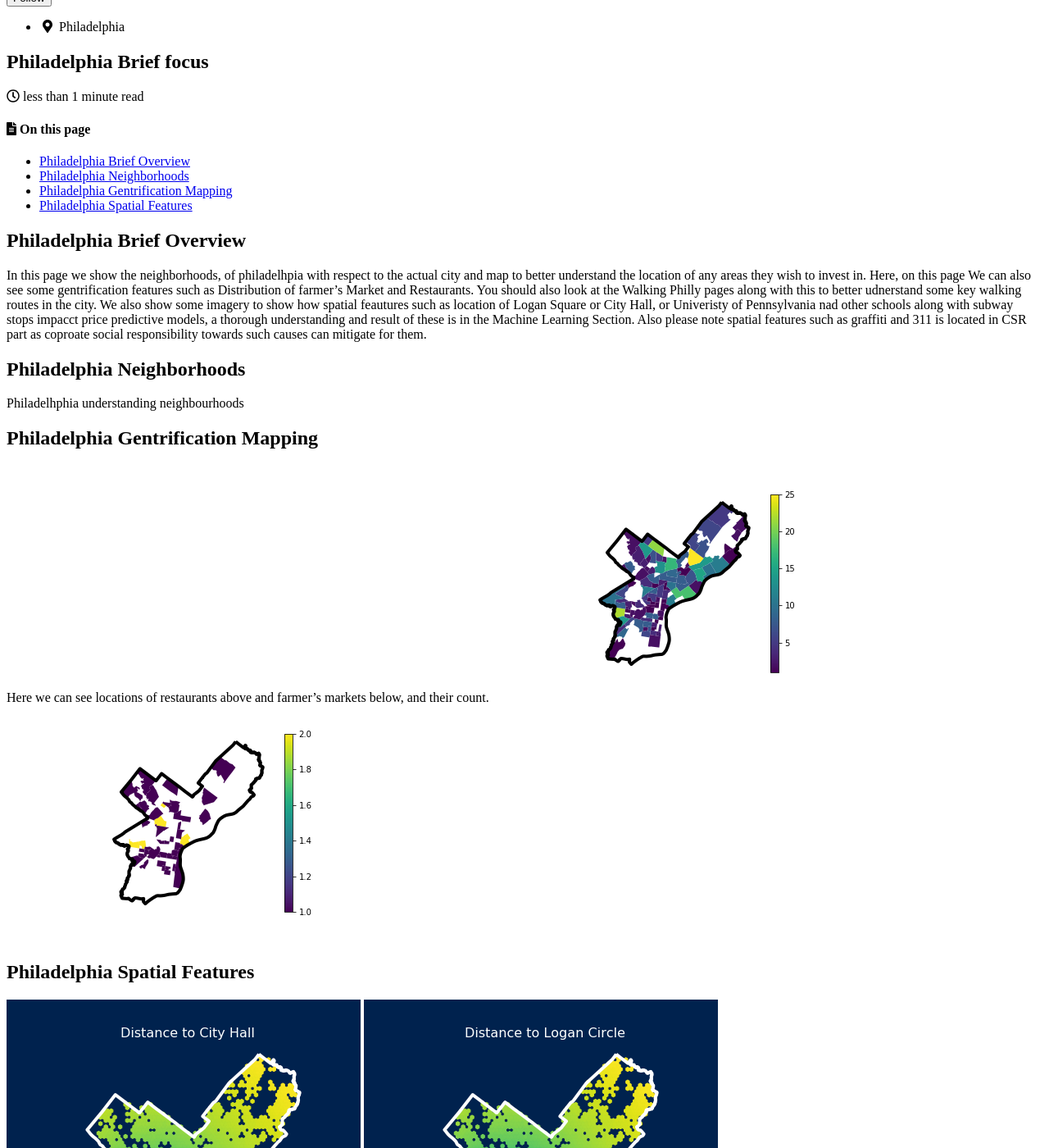
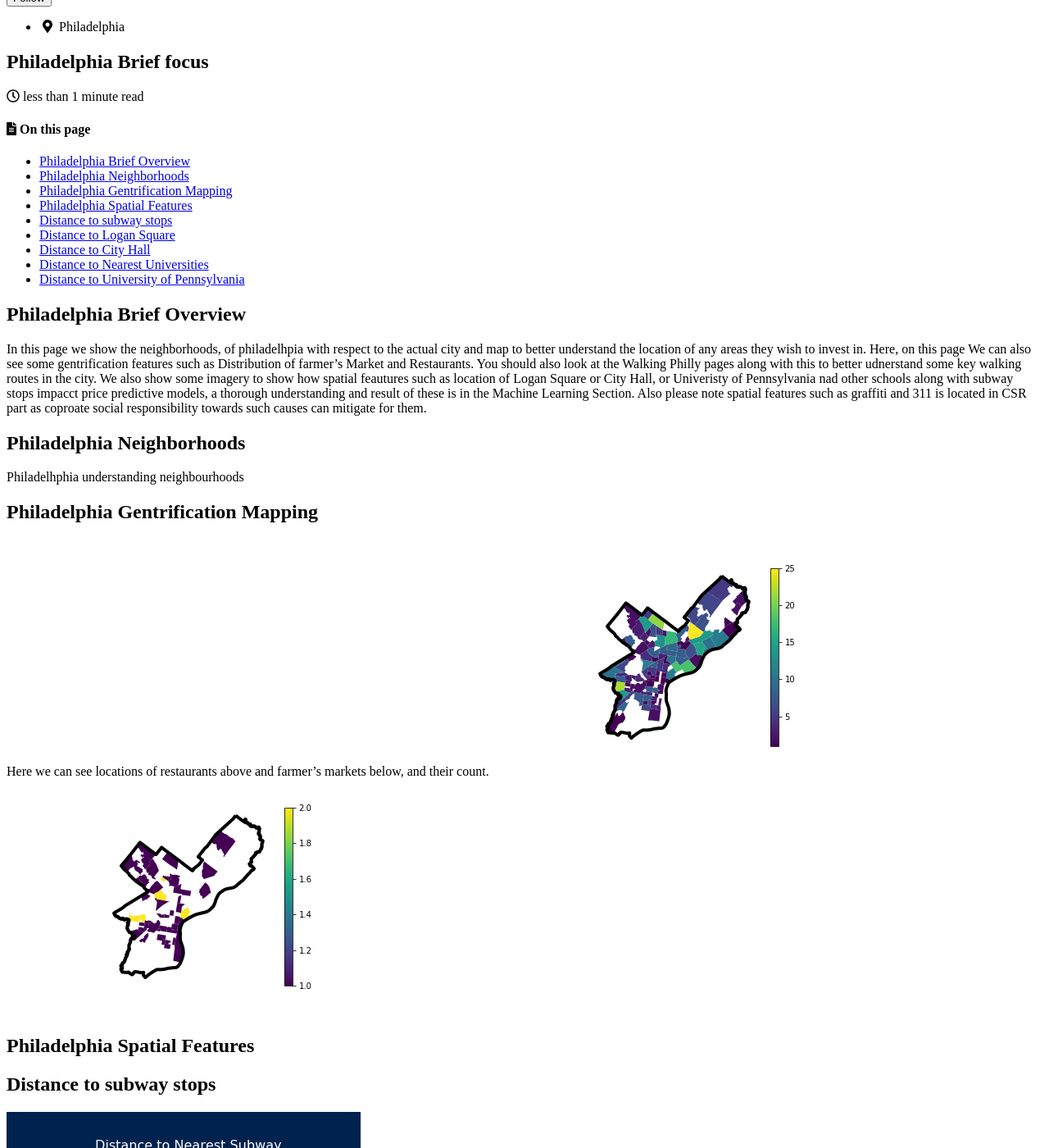
Before and after one commit to akshaynagar26/Pleasework, a Jekyll site: the page built from _posts/2019-04-17-Philly.md, in a window 1280 px wide and 1400 px high, scrolled down 269 px. Shown: the whole window at 82% size. Built offline with Jekyll 4.4.1, drawn with Linux system fonts in a browser that asks for light colours; cached includes are drawn as plain includes; nearby versions of some CDN libraries; some of the changed text lies outside the part shown.

Commit message:
Update 2019-04-17-Philly.md

```diff
--- a/_posts/2019-04-17-Philly.md
+++ b/_posts/2019-04-17-Philly.md
@@ -28,8 +28,15 @@
 ![16]({{ site.url }}{{ site.baseurl }}/assets/images/16.png)
 
 ## Philadelphia Spatial Features
+
+
+## Distance to subway stops
+![subway]({{ site.url }}{{ site.baseurl }}/assets/images/subway.png)
+## Distance to Logan Square
+![logan]({{ site.url }}{{ site.baseurl }}/assets/images/logan.png)
+## Distance to City Hall
 ![CityHall]({{ site.url }}{{ site.baseurl }}/assets/images/CityHall.png)
-![logan]({{ site.url }}{{ site.baseurl }}/assets/images/logan.png)
+## Distance to Nearest Universities
 ![nearuni]({{ site.url }}{{ site.baseurl }}/assets/images/nearuni.png)
+## Distance to University of Pennsylvania
 ![upenn]({{ site.url }}{{ site.baseurl }}/assets/images/upenn.png)
-![subway]({{ site.url }}{{ site.baseurl }}/assets/images/subway.png)
```
